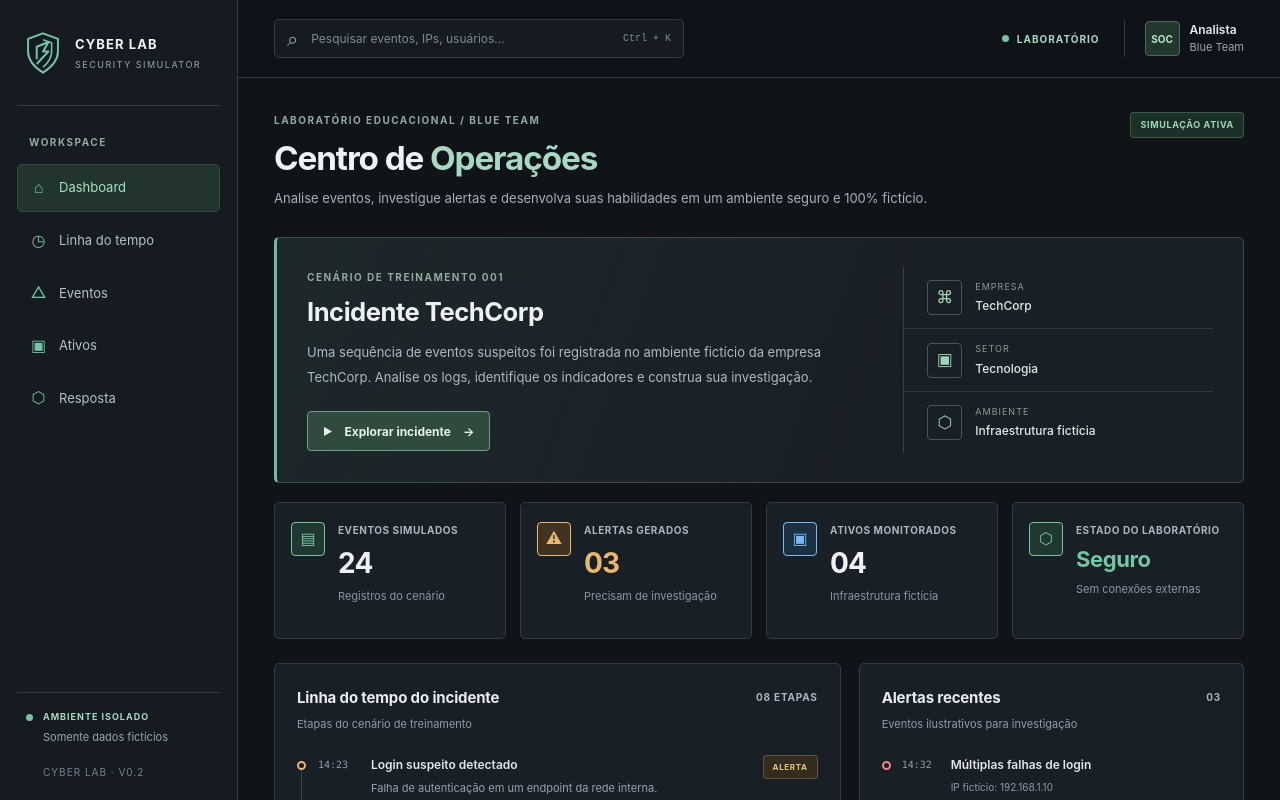
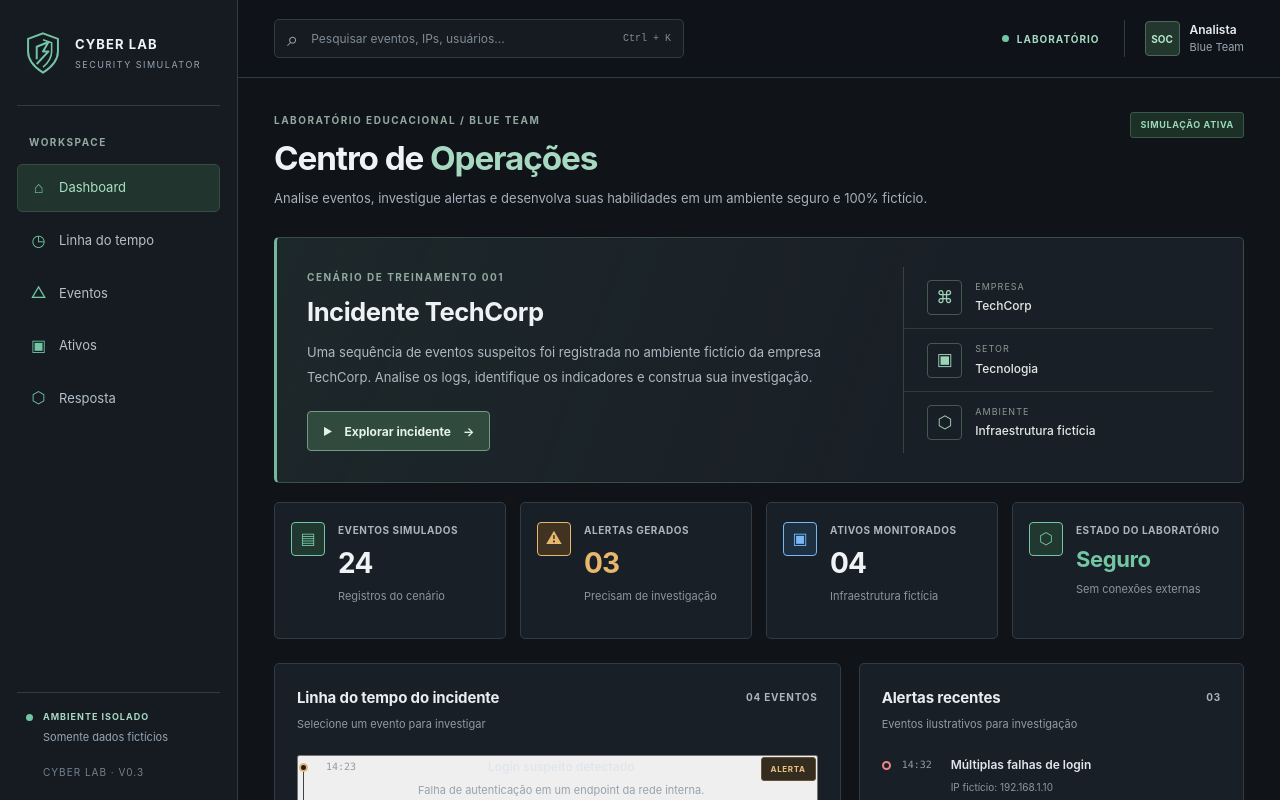
Before and after one commit to yukitelles0-blip/cyber-attack-lab, a React (Vite) app: page / in a window 1280 px wide. Shown: the top 800 px of the page. Built offline with nearby package versions, Linux system fonts and the light colour scheme.

Commit message:
Adicionar investigação interativa de eventos

```diff
--- a/src/main.jsx
+++ b/src/main.jsx
@@ -1,32 +1,14 @@
 
-import React from 'react';
+import React, { useState } from 'react';
 import { createRoot } from 'react-dom/client';
 import './style.css';
 
 function ShieldLogo() {
   return (
-    <svg
-      className="shield-logo"
-      viewBox="0 0 48 56"
-      fill="none"
-      aria-hidden="true"
-    >
-      <path
-        d="M24 3 43 10v16c0 12-8 20-19 27C13 46 5 38 5 26V10L24 3Z"
-        stroke="currentColor"
-        strokeWidth="2.5"
-      />
-      <path
-        d="M24 11 35 15v11c0 8-4 14-11 20"
-        stroke="currentColor"
-        strokeWidth="2"
-      />
-      <path
-        d="M16 36V20l15-6-7 12h7L16 42"
-        stroke="currentColor"
-        strokeWidth="2.5"
-        strokeLinejoin="round"
-      />
+    <svg className="shield-logo" viewBox="0 0 48 56" fill="none" aria-hidden="true">
+      <path d="M24 3 43 10v16c0 12-8 20-19 27C13 46 5 38 5 26V10L24 3Z" stroke="currentColor" strokeWidth="2.5" />
+      <path d="M24 11 35 15v11c0 8-4 14-11 20" stroke="currentColor" strokeWidth="2" />
+      <path d="M16 36V20l15-6-7 12h7L16 42" stroke="currentColor" strokeWidth="2.5" strokeLinejoin="round" />
     </svg>
   );
 }
@@ -40,34 +22,10 @@ const navigation = [
 ];
 
 const metrics = [
-  {
-    icon: '▤',
-    label: 'EVENTOS SIMULADOS',
-    value: '24',
-    detail: 'Registros do cenário',
-    tone: 'green',
-  },
-  {
-    icon: '⚠',
-    label: 'ALERTAS GERADOS',
-    value: '03',
-    detail: 'Precisam de investigação',
-    tone: 'amber',
-  },
-  {
-    icon: '▣',
-    label: 'ATIVOS MONITORADOS',
-    value: '04',
-    detail: 'Infraestrutura fictícia',
-    tone: 'blue',
-  },
-  {
-    icon: '⬡',
-    label: 'ESTADO DO LABORATÓRIO',
-    value: 'Seguro',
-    detail: 'Sem conexões externas',
-    tone: 'green',
-  },
+  { icon: '▤', label: 'EVENTOS SIMULADOS', value: '24', detail: 'Registros do cenário', tone: 'green' },
+  { icon: '⚠', label: 'ALERTAS GERADOS', value: '03', detail: 'Precisam de investigação', tone: 'amber' },
+  { icon: '▣', label: 'ATIVOS MONITORADOS', value: '04', detail: 'Infraestrutura fictícia', tone: 'blue' },
+  { icon: '⬡', label: 'ESTADO DO LABORATÓRIO', value: 'Seguro', detail: 'Sem conexões externas', tone: 'green' },
 ];
 
 const timeline = [
@@ -77,6 +35,10 @@ const timeline = [
     description: 'Falha de autenticação em um endpoint da rede interna.',
     status: 'ALERTA',
     tone: 'amber',
+    source: 'AUTH-LOG-0042',
+    asset: 'WS-04',
+    evidence: 'Resultado: autenticação recusada. Origem fictícia: 192.168.1.10.',
+    investigation: 'Verifique a frequência das falhas, o horário e se existem outros eventos associados à mesma origem.',
   },
   {
     time: '14:37',
@@ -84,6 +46,10 @@ const timeline = [
     description: 'Conexão simulada via RDP a partir de um IP não usual.',
     status: 'INVESTIGAÇÃO',
     tone: 'blue',
+    source: 'NETWORK-LOG-0081',
+    asset: 'WEB-01',
+    evidence: 'Conexão RDP registrada no cenário fictício. Nenhuma conexão real foi executada.',
+    investigation: 'Compare a origem do acesso com os ativos conhecidos e procure eventos anteriores que possam explicar a conexão.',
   },
   {
     time: '14:42',
@@ -91,6 +57,10 @@ const timeline = [
     description: 'Sequência fictícia de eventos encaminhada para análise.',
     status: 'EM ANÁLISE',
     tone: 'amber',
+    source: 'SIEM-ALERT-0017',
+    asset: 'LOG-01',
+    evidence: 'Regra de detecção simulada acionada por uma sequência incomum de eventos.',
+    investigation: 'Correlacione os registros de autenticação e rede para avaliar se os eventos fazem parte do mesmo incidente.',
   },
   {
     time: '14:51',
@@ -98,71 +68,30 @@ const timeline = [
     description: 'Incidente aguardando decisão de resposta.',
     status: 'PENDENTE',
     tone: 'red',
+    source: 'CASE-0001',
+    asset: 'DB-01',
+    evidence: 'Caso fictício aberto para análise. Nenhum sistema foi alterado.',
+    investigation: 'Registre as evidências, avalie o impacto potencial e escolha uma medida defensiva simulada.',
   },
 ];
 
 const alerts = [
-  {
-    time: '14:32',
-    title: 'Múltiplas falhas de login',
-    detail: 'IP fictício: 192.168.1.10',
-    severity: 'ALTO',
-    tone: 'red',
-  },
-  {
-    time: '14:18',
-    title: 'Atividade suspeita em servidor web',
-    detail: 'Ativo: WEB-01',
-    severity: 'MÉDIO',
-    tone: 'amber',
-  },
-  {
-    time: '13:47',
-    title: 'Novo dispositivo na rede interna',
-    detail: 'Ativo: WS-04',
-    severity: 'BAIXO',
-    tone: 'blue',
-  },
+  { time: '14:32', title: 'Múltiplas falhas de login', detail: 'IP fictício: 192.168.1.10', severity: 'ALTO', tone: 'red' },
+  { time: '14:18', title: 'Atividade suspeita em servidor web', detail: 'Ativo: WEB-01', severity: 'MÉDIO', tone: 'amber' },
+  { time: '13:47', title: 'Novo dispositivo na rede interna', detail: 'Ativo: WS-04', severity: 'BAIXO', tone: 'blue' },
 ];
 
 const assets = [
-  {
-    name: 'WEB-01',
-    type: 'Servidor web',
-    ip: '10.0.0.20',
-    status: 'Operacional',
-    tone: 'green',
-  },
-  {
-    name: 'LOG-01',
-    type: 'Servidor de logs',
-    ip: '10.0.0.30',
-    status: 'Monitorado',
-    tone: 'green',
-  },
-  {
-    name: 'WS-04',
-    type: 'Estação de teste',
-    ip: '10.0.0.40',
-    status: 'Monitorado',
-    tone: 'green',
-  },
-  {
-    name: 'DB-01',
-    type: 'Banco de dados',
-    ip: '10.0.0.50',
-    status: 'Operacional',
-    tone: 'green',
-  },
+  { name: 'WEB-01', type: 'Servidor web', ip: '10.0.0.20', status: 'Operacional', tone: 'green' },
+  { name: 'LOG-01', type: 'Servidor de logs', ip: '10.0.0.30', status: 'Monitorado', tone: 'green' },
+  { name: 'WS-04', type: 'Estação de teste', ip: '10.0.0.40', status: 'Monitorado', tone: 'green' },
+  { name: 'DB-01', type: 'Banco de dados', ip: '10.0.0.50', status: 'Operacional', tone: 'green' },
 ];
 
 function MetricCard({ item }) {
   return (
     <article className={`metric-card tone-${item.tone}`}>
-      <div className="metric-icon" aria-hidden="true">
-        {item.icon}
-      </div>
-
+      <div className="metric-icon" aria-hidden="true">{item.icon}</div>
       <div className="metric-content">
         <p className="metric-label">{item.label}</p>
         <strong className="metric-value">{item.value}</strong>
@@ -173,14 +102,47 @@ function MetricCard({ item }) {
 }
 
 function StatusBadge({ children, tone = 'green' }) {
+  return <span className={`status-badge tone-${tone}`}>{children}</span>;
+}
+
+function EventDetails({ event, onClose }) {
+  if (!event) return null;
+
   return (
-    <span className={`status-badge tone-${tone}`}>
-      {children}
-    </span>
+    <div className="event-detail-panel" aria-live="polite">
+      <div className="panel-heading">
+        <div>
+          <p className="eyebrow">DETALHES DA OCORRÊNCIA</p>
+          <h2>{event.title}</h2>
+        </div>
+        <button type="button" className="close-detail" onClick={onClose} aria-label="Fechar detalhes">
+          ×
+        </button>
+      </div>
+
+      <div className="event-detail-grid">
+        <div><span>HORÁRIO</span><strong>{event.time}</strong></div>
+        <div><span>ATIVO RELACIONADO</span><strong>{event.asset}</strong></div>
+        <div><span>REFERÊNCIA DO LOG</span><strong>{event.source}</strong></div>
+        <div><span>STATUS</span><strong>{event.status}</strong></div>
+      </div>
+
+      <div className="evidence-block">
+        <h3>Evidência simulada</h3>
+        <p>{event.evidence}</p>
+      </div>
+
+      <div className="investigation-guidance">
+        <h3>Orientação para investigação</h3>
+        <p>{event.investigation}</p>
+      </div>
+    </div>
   );
 }
 
 function App() {
+  const [selectedEvent, setSelectedEvent] = useState(null);
+
   return (
     <div className="app-shell">
       <aside className="sidebar">
@@ -193,19 +155,12 @@ function App() {
         </a>
 
         <div className="sidebar-divider" />
-
         <p className="menu-label">WORKSPACE</p>
 
         <nav className="sidebar-nav" aria-label="Navegação principal">
           {navigation.map((item, index) => (
-            <a
-              key={item.href}
-              className={`nav-item ${index === 0 ? 'active' : ''}`}
-              href={item.href}
-            >
-              <span className="nav-icon" aria-hidden="true">
-                {item.icon}
-              </span>
+            <a key={item.href} className={`nav-item ${index === 0 ? 'active' : ''}`} href={item.href}>
+              <span className="nav-icon" aria-hidden="true">{item.icon}</span>
               <span>{item.label}</span>
             </a>
           ))}
@@ -215,7 +170,7 @@ function App() {
           <span className="status-dot" />
           <strong>AMBIENTE ISOLADO</strong>
           <p>Somente dados fictícios</p>
-          <span className="sidebar-version">CYBER LAB · V0.2</span>
+          <span className="sidebar-version">CYBER LAB · V0.3</span>
         </div>
       </aside>
 
@@ -223,25 +178,15 @@ function App() {
         <header className="topbar">
           <label className="search-box">
             <span aria-hidden="true">⌕</span>
-            <input
-              type="search"
-              placeholder="Pesquisar eventos, IPs, usuários..."
-              aria-label="Pesquisar eventos, IPs e usuários"
-            />
+            <input type="search" placeholder="Pesquisar eventos, IPs, usuários..." aria-label="Pesquisar eventos, IPs e usuários" />
             <kbd>Ctrl + K</kbd>
           </label>
 
           <div className="topbar-right">
-            <span className="environment-label">
-              <span className="status-dot" />
-              LABORATÓRIO
-            </span>
+            <span className="environment-label"><span className="status-dot" />LABORATÓRIO</span>
             <div className="user-profile">
               <span className="avatar">SOC</span>
-              <span className="profile-copy">
-                <strong>Analista</strong>
-                <small>Blue Team</small>
-              </span>
+              <span className="profile-copy"><strong>Analista</strong><small>Blue Team</small></span>
             </div>
           </div>
         </header>
@@ -250,15 +195,11 @@ function App() {
           <section className="page-heading">
             <div>
               <p className="eyebrow">LABORATÓRIO EDUCACIONAL / BLUE TEAM</p>
-              <h1>
-                Centro de <span>Operações</span>
-              </h1>
+              <h1>Centro de <span>Operações</span></h1>
               <p className="page-description">
-                Analise eventos, investigue alertas e desenvolva suas
-                habilidades em um ambiente seguro e 100% fictício.
+                Analise eventos, investigue alertas e desenvolva suas habilidades em um ambiente seguro e 100% fictício.
               </p>
             </div>
-
             <StatusBadge tone="green">SIMULAÇÃO ATIVA</StatusBadge>
           </section>
 
@@ -267,85 +208,60 @@ function App() {
               <p className="eyebrow">CENÁRIO DE TREINAMENTO 001</p>
               <h2>Incidente TechCorp</h2>
               <p>
-                Uma sequência de eventos suspeitos foi registrada no
-                ambiente fictício da empresa TechCorp. Analise os logs,
-                identifique os indicadores e construa sua investigação.
+                Uma sequência de eventos suspeitos foi registrada no ambiente fictício da empresa TechCorp.
+                Analise os logs, identifique os indicadores e construa sua investigação.
               </p>
               <a className="primary-button" href="#timeline">
-                <span aria-hidden="true">▶</span>
-                Explorar incidente
-                <span aria-hidden="true">→</span>
+                <span aria-hidden="true">▶</span>Explorar incidente<span aria-hidden="true">→</span>
               </a>
             </div>
 
             <div className="incident-details">
-              <div className="incident-detail">
-                <span className="detail-icon">⌘</span>
-                <div>
-                  <small>EMPRESA</small>
-                  <strong>TechCorp</strong>
-                </div>
-              </div>
-              <div className="incident-detail">
-                <span className="detail-icon">▣</span>
-                <div>
-                  <small>SETOR</small>
-                  <strong>Tecnologia</strong>
-                </div>
-              </div>
-              <div className="incident-detail">
-                <span className="detail-icon">⬡</span>
-                <div>
-                  <small>AMBIENTE</small>
-                  <strong>Infraestrutura fictícia</strong>
-                </div>
-              </div>
+              <div className="incident-detail"><span className="detail-icon">⌘</span><div><small>EMPRESA</small><strong>TechCorp</strong></div></div>
+              <div className="incident-detail"><span className="detail-icon">▣</span><div><small>SETOR</small><strong>Tecnologia</strong></div></div>
+              <div className="incident-detail"><span className="detail-icon">⬡</span><div><small>AMBIENTE</small><strong>Infraestrutura fictícia</strong></div></div>
             </div>
           </section>
 
           <section className="metrics-grid" aria-label="Resumo do laboratório">
-            {metrics.map((item) => (
-              <MetricCard key={item.label} item={item} />
-            ))}
+            {metrics.map((item) => <MetricCard key={item.label} item={item} />)}
           </section>
 
           <section className="investigation-grid">
             <article className="panel timeline-panel" id="timeline">
               <div className="panel-heading">
-                <div>
-                  <h2>Linha do tempo do incidente</h2>
-                  <p>Etapas do cenário de treinamento</p>
-                </div>
-                <span className="panel-counter">08 ETAPAS</span>
+                <div><h2>Linha do tempo do incidente</h2><p>Selecione um evento para investigar</p></div>
+                <span className="panel-counter">04 EVENTOS</span>
               </div>
 
               <div className="timeline-list">
                 {timeline.map((event) => (
-                  <div className="timeline-event" key={event.time}>
+                  <button
+                    type="button"
+                    className={`timeline-event timeline-event-button ${selectedEvent?.time === event.time ? 'selected' : ''}`}
+                    key={event.time}
+                    onClick={() => setSelectedEvent(event)}
+                    aria-pressed={selectedEvent?.time === event.time}
+                  >
                     <span className={`timeline-marker tone-${event.tone}`} />
                     <time>{event.time}</time>
                     <div className="timeline-event-copy">
                       <strong>{event.title}</strong>
                       <p>{event.description}</p>
                     </div>
-                    <StatusBadge tone={event.tone}>
-                      {event.status}
-                    </StatusBadge>
-                  </div>
+                    <StatusBadge tone={event.tone}>{event.status}</StatusBadge>
+                  </button>
                 ))}
               </div>
 
-              <a className="text-link" href="#events">
-                Consultar eventos <span aria-hidden="true">→</span>
-              </a>
+              <EventDetails event={selectedEvent} onClose={() => setSelectedEvent(null)} />
+
+              <a className="text-link" href="#events">Consultar eventos <span aria-hidden="true">→</span></a>
             </article>
 
             <article className="panel alerts-panel" id="events">
               <div className="panel-heading">
-                <div>
-                  <h2>Alertas recentes</h2>
-                  <p>Eventos ilustrativos para investigação</p>
-                </div>
+                <div><h2>Alertas recentes</h2><p>Eventos ilustrativos para investigação</p></div>
                 <span className="panel-counter">03</span>
               </div>
 
@@ -354,53 +270,32 @@ function App() {
                   <div className="alert-row" key={alert.time}>
                     <span className={`alert-marker tone-${alert.tone}`} />
                     <time>{alert.time}</time>
-                    <div className="alert-copy">
-                      <strong>{alert.title}</strong>
-                      <small>{alert.detail}</small>
-                    </div>
-                    <StatusBadge tone={alert.tone}>
-                      {alert.severity}
-                    </StatusBadge>
+                    <div className="alert-copy"><strong>{alert.title}</strong><small>{alert.detail}</small></div>
+                    <StatusBadge tone={alert.tone}>{alert.severity}</StatusBadge>
                   </div>
                 ))}
               </div>
 
-              <a className="text-link" href="#response">
-                Ver resposta ao incidente <span aria-hidden="true">→</span>
-              </a>
+              <a className="text-link" href="#response">Ver resposta ao incidente <span aria-hidden="true">→</span></a>
             </article>
           </section>
 
           <section className="panel assets-panel" id="assets">
             <div className="panel-heading">
-              <div>
-                <h2>Ativos monitorados</h2>
-                <p>Inventário fictício do ambiente TechCorp</p>
-              </div>
+              <div><h2>Ativos monitorados</h2><p>Inventário fictício do ambiente TechCorp</p></div>
               <span className="panel-counter">04 ATIVOS</span>
             </div>
 
             <div className="table-scroll">
               <table>
-                <thead>
-                  <tr>
-                    <th>ATIVO</th>
-                    <th>TIPO</th>
-                    <th>ENDEREÇO IP</th>
-                    <th>STATUS</th>
-                  </tr>
-                </thead>
+                <thead><tr><th>ATIVO</th><th>TIPO</th><th>ENDEREÇO IP</th><th>STATUS</th></tr></thead>
                 <tbody>
                   {assets.map((asset) => (
                     <tr key={asset.name}>
                       <td className="asset-name">{asset.name}</td>
                       <td>{asset.type}</td>
                       <td className="ip-address">{asset.ip}</td>
-                      <td>
-                        <StatusBadge tone={asset.tone}>
-                          {asset.status}
-                        </StatusBadge>
-                      </td>
+                      <td><StatusBadge tone={asset.tone}>{asset.status}</StatusBadge></td>
                     </tr>
                   ))}
                 </tbody>
@@ -412,17 +307,14 @@ function App() {
             <div>
               <p className="eyebrow">PRÓXIMA ETAPA</p>
               <h2>Investigação e resposta</h2>
-              <p>
-                Analise as evidências simuladas e registre a decisão
-                de resposta para o incidente.
-              </p>
+              <p>Analise as evidências simuladas e registre a decisão de resposta para o incidente.</p>
             </div>
             <StatusBadge tone="amber">AGUARDANDO ANÁLISE</StatusBadge>
           </section>
 
           <footer className="app-footer">
             <span>CYBER LAB · SECURITY SIMULATOR</span>
-            <span>Versão 0.2.0 · Ambiente educacional isolado</span>
+            <span>Versão 0.3.0 · Ambiente educacional isolado</span>
             <span>Todos os dados são fictícios</span>
           </footer>
         </div>
```
